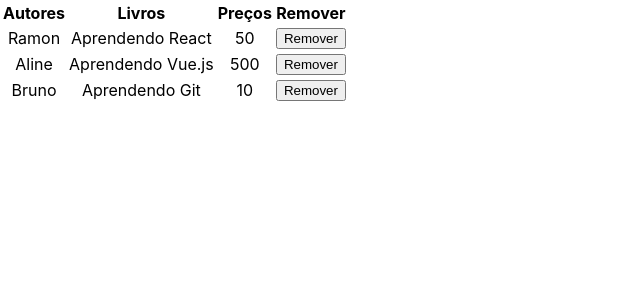
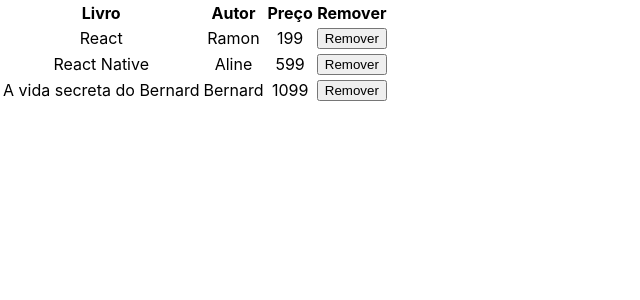
Before and after one commit to nomar113/react-curso-alura, a React (Create React App) app: page / in a window 1280 px wide. Shown: the top 300 px of the page, without its empty margins (0-640 px from the left). Built offline with nearby package versions, Linux system fonts and the light colour scheme.

Commit message:
Trabalhando com props

```diff
--- a/src/App.js
+++ b/src/App.js
@@ -1,11 +1,30 @@
 import React from 'react';
 import './App.css';
+
 import Tabela from './Tabela'
 
 function App () {
+  const books = [
+    {
+      name: 'React',
+      author: 'Ramon',
+      price: '199'
+    },
+    {
+      name: 'React Native',
+      author: 'Aline',
+      price: '599'
+    },
+    {
+      name: 'A vida secreta do Bernard',
+      author: 'Bernard',
+      price: '1099'
+    }
+  ];
+
   return (
     <div className="App">
-        <Tabela />
+      <Tabela books={books} />
     </div>
   );
 }
--- a/src/Tabela.js
+++ b/src/Tabela.js
@@ -4,47 +4,44 @@
     return (
         <thead>
             <tr>
-                <th>Autores</th>
-                <th>Livros</th>
-                <th>Preços</th>
+                <th>Livro</th>
+                <th>Autor</th>
+                <th>Preço</th>
                 <th>Remover</th>
             </tr>
         </thead>
     )
 }
 
-const TableBody = () => {
+const TableBody = props => {
+    const rows = props.books.map((row, index) => {
+        return (
+            <tr key={index}>
+                <td>{row.name}</td>
+                <td>{row.author}</td>
+                <td>{row.price}</td>
+                <td><button>Remover</button></td>
+            </tr>
+        );
+    });
+
     return (
         <tbody>
-            <tr>
-                <td>Ramon</td>
-                <td>Aprendendo React</td>
-                <td>50</td>
-                <td><button>Remover</button></td>
-            </tr>
-            <tr>
-                <td>Aline</td>
-                <td>Aprendendo Vue.js</td>
-                <td>500</td>
-                <td><button>Remover</button></td>
-            </tr>
-            <tr>
-                <td>Bruno</td>
-                <td>Aprendendo Git</td>
-                <td>10</td>
-                <td><button>Remover</button></td>
-            </tr>
+            {rows}
         </tbody>
-    )
+    );
 }
 
 
 class Tabela extends Component {
     render () {
+
+        const { books } = this.props;
+
         return (
             <table>
                 <TableHead />
-                <TableBody />
+                <TableBody books={books} />
             </table>
         )
     }
```
